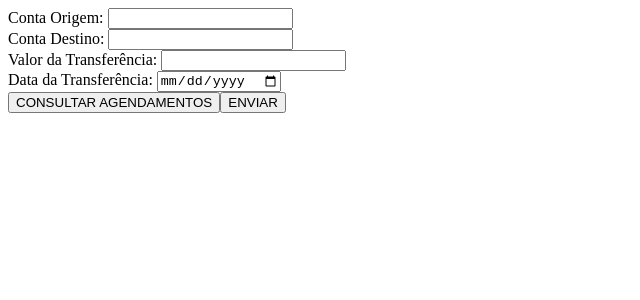
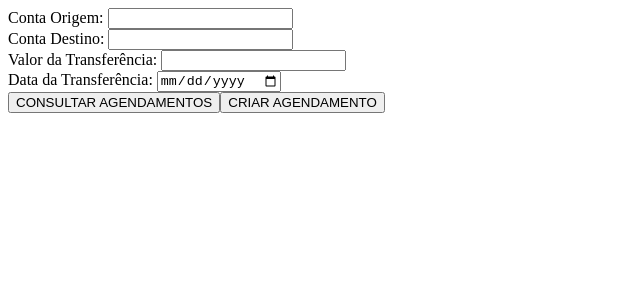
Before and after one commit to Witchrist/projeto-agendamento, an Angular app in the folder projeto-agendamento-frontend/: page / in a window 1280 px wide. Shown: the top 300 px of the page, without its empty margins (0-640 px from the left). Built offline with nearby package versions, Linux system fonts and the light colour scheme.

Commit message:
Mudanca no nome botao de enviar agendamento

```diff
--- a/projeto-agendamento-frontend/src/app/shared/transferencias-add/transferencias-add.component.html
+++ b/projeto-agendamento-frontend/src/app/shared/transferencias-add/transferencias-add.component.html
@@ -37,7 +37,7 @@
                 <a routerLink="/transferencias-agendadas"  class="p-0 mx-3 col-3">
                     <button>CONSULTAR AGENDAMENTOS</button>
                 </a>
-                <button class="mx-3 col-3">ENVIAR</button>
+                <button class="mx-3 col-3">CRIAR AGENDAMENTO</button>
             </div>
         </div>
     </form>
```
